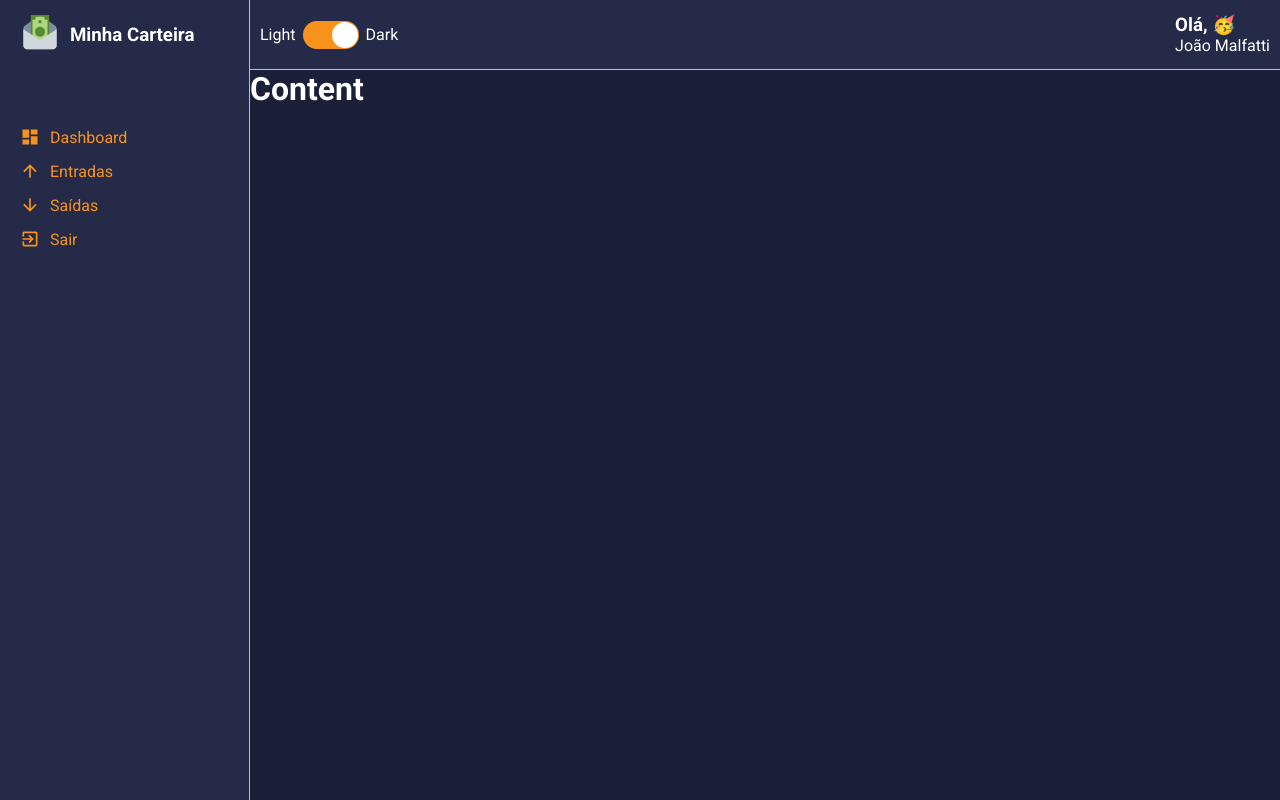
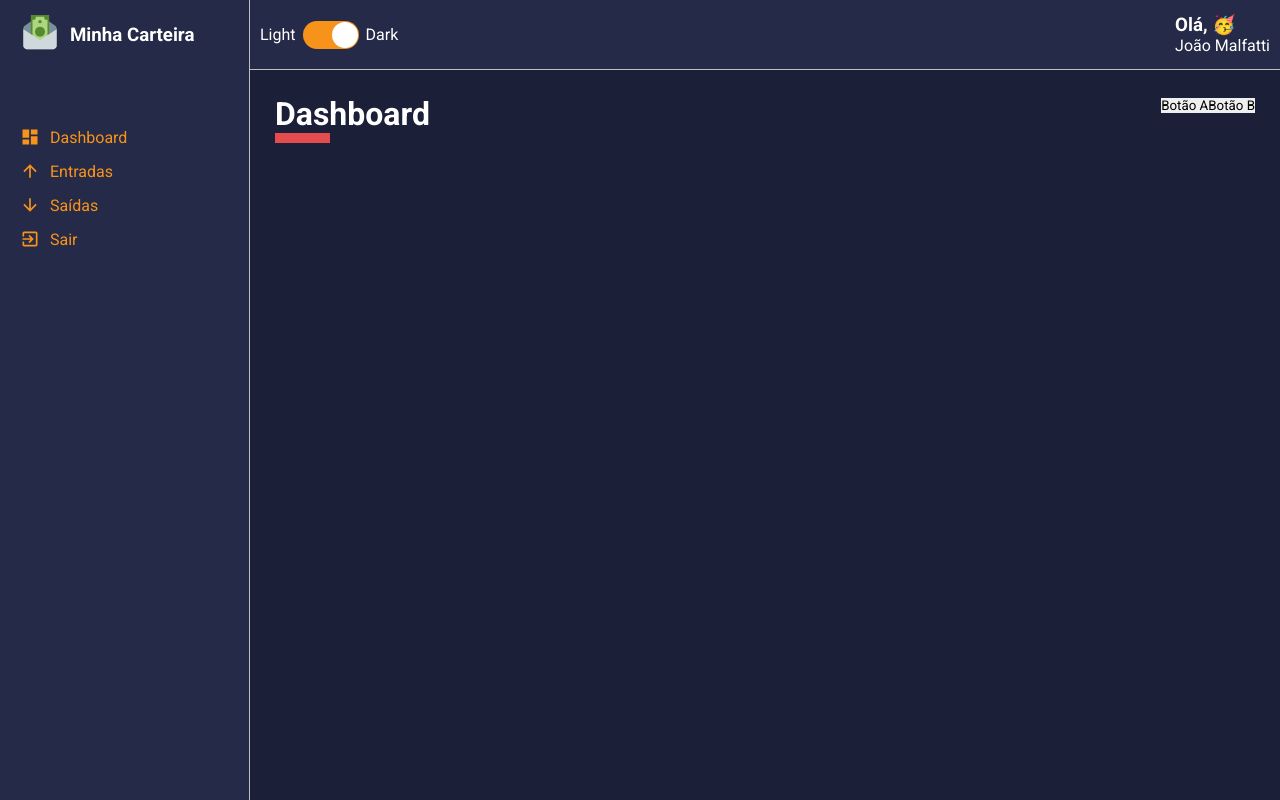
Before and after one commit to joaomalfatti/Meu-Dinheiro, a React (Create React App) app: page / in a window 1280 px wide. Built offline with nearby package versions, Linux system fonts and the light colour scheme.

Commit message:
15. Criando o header de conteúdos

```diff
--- a/src/App.tsx
+++ b/src/App.tsx
@@ -3,6 +3,7 @@
 import GlobalStyles from './styles/GlobalStyles';
 
 import Layout from './components/Layout';
+import Dashboard from './pages/Dashboard';
 import dark from './styles/themes/dark';
 
 
@@ -10,7 +11,9 @@
     return (
         <ThemeProvider theme={dark}>
             <GlobalStyles />
-            <Layout/>
+            <Layout>
+                <Dashboard />
+            </Layout>
         </ThemeProvider>
     );
 }
--- a/src/components/Content/index.tsx
+++ b/src/components/Content/index.tsx
@@ -2,10 +2,10 @@
 
 import {Container} from './styles';
 
-const Content: React.FC = () => {
+const Content: React.FC = ({ children }) => {
     return (
         <Container>
-            <h1>Content</h1>
+            {children}
         </Container>
     );
 }
--- a/src/components/Content/styles.ts
+++ b/src/components/Content/styles.ts
@@ -6,4 +6,6 @@
     color: ${props => props.theme.colors.white};
     background-color: ${props => props.theme.colors.primary};
 
+    padding: 25px;
+
 `;
--- /dev/null
+++ b/src/components/ContentsHeader/index.tsx
@@ -0,0 +1,26 @@
+import React from 'react';
+
+
+
+import {
+    Container,
+    TitleContainer,
+    Controllers
+} from './styles';
+
+const ContentHeader: React.FC = () => {
+    return (
+        <Container>
+            <TitleContainer>
+                <h1>Dashboard</h1>
+            </TitleContainer>
+            <Controllers>
+                <button type="button"> Botão A</button>
+                <button type="button"> Botão B</button>
+            </Controllers>
+        </Container>
+    );
+}
+
+
+export default ContentHeader;
--- /dev/null
+++ b/src/components/ContentsHeader/styles.ts
@@ -0,0 +1,32 @@
+import styled from "styled-components";
+
+
+export const Container = styled.div `
+    width:100%;
+
+    display: flex;
+    justify-content: space-between;
+
+    margin-bottom: 25px;
+
+`;
+
+export const TitleContainer = styled.div `
+
+    > h1 {
+        color: ${props => props.theme.colors.white};
+
+        &::after {
+            content: '';
+            display: block;
+            width: 55px;
+            border-bottom: 10px solid ${props=>props.theme.colors.warning}
+        }
+    }
+
+`;
+
+export const Controllers = styled.div `
+
+
+`;
--- a/src/components/Layout/index.tsx
+++ b/src/components/Layout/index.tsx
@@ -6,12 +6,14 @@
 import Aside from '../Aside';
 import Content from '../Content';
 
-const Layout: React.FC = () => {
+const Layout: React.FC = ({ children }) => {
     return (
         <Grid>
             <MainHeader />
             <Aside />
-            <Content />
+            <Content >
+                { children }
+            </Content>
         </Grid>
     );
 }
--- a/src/pages/Dashboard/index.tsx
+++ b/src/pages/Dashboard/index.tsx
@@ -1,8 +1,14 @@
 import React from 'react';
+
+import ContentHeader from '../../components/ContentsHeader';
+
+import {Container} from './styled';
 
 const Dashboard: React.FC = () => {
     return (
-        <h1>Dashboard</h1>
+        <Container>
+            <ContentHeader />
+        </Container>
     );
 }
 
--- /dev/null
+++ b/src/pages/Dashboard/styled.ts
@@ -0,0 +1,4 @@
+import styled from 'styled-components';
+
+
+export const Container = styled.div``;
```
